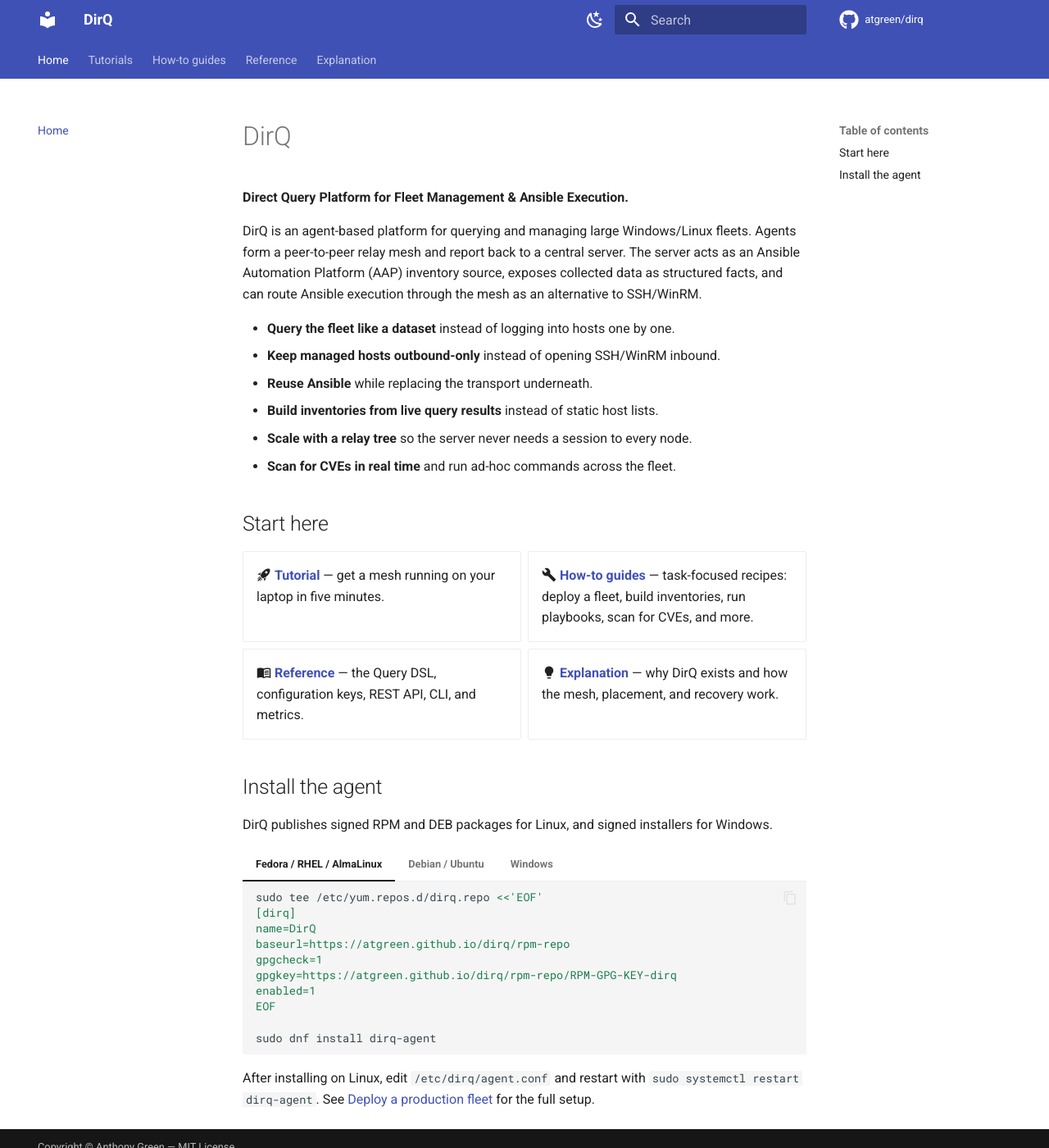
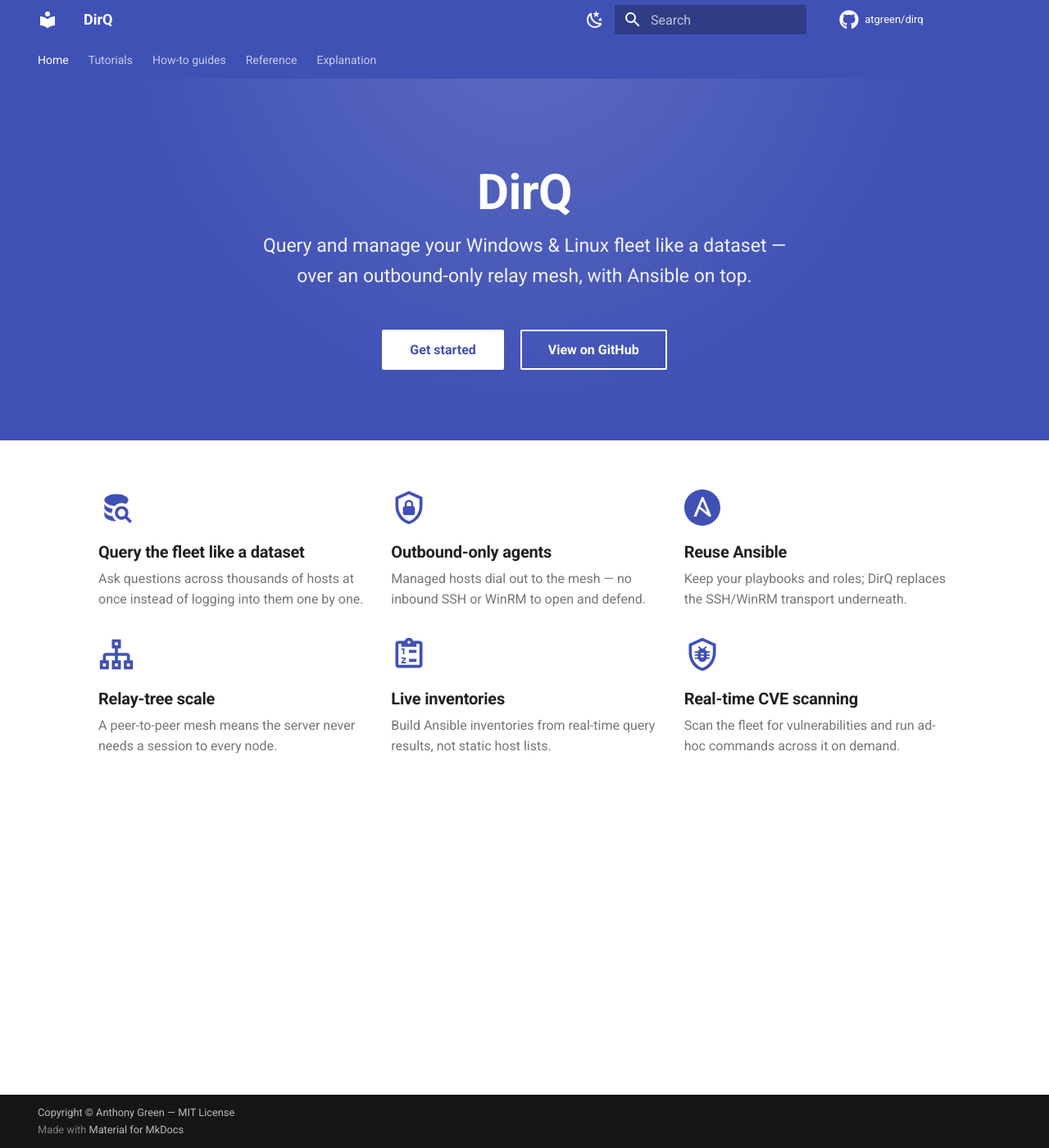
Before and after one commit to atgreen/dirq, an MkDocs documentation site: the page built from docs/index.md, in a window 1280 px wide and 1400 px high. Shown: the whole window at 82% size. Built offline with MkDocs 1.6.1 and Material for MkDocs 9.7.7, drawn with Linux system fonts in a browser that asks for light colours; comment, search, counter and statistics services are not loaded.

Commit message:
docs: turn the site root into a landing page
Replace the docs-style home page with a full-width hero + feature grid
(overrides/home.html), with the article chrome hidden. The Diátaxis docs are
reached from the 'Get started' button and the top nav. Move the agent install
instructions (RPM/DEB/Windows) into the quick-start tutorial.

````diff
--- a/docs/index.md
+++ b/docs/index.md
@@ -1,93 +1,7 @@
-# DirQ
-
-**Direct Query Platform for Fleet Management & Ansible Execution.**
-
-DirQ is an agent-based platform for querying and managing large Windows/Linux
-fleets. Agents form a peer-to-peer relay mesh and report back to a central
-server. The server acts as an Ansible Automation Platform (AAP) inventory
-source, exposes collected data as structured facts, and can route Ansible
-execution through the mesh as an alternative to SSH/WinRM.
-
-- **Query the fleet like a dataset** instead of logging into hosts one by one.
-- **Keep managed hosts outbound-only** instead of opening SSH/WinRM inbound.
-- **Reuse Ansible** while replacing the transport underneath.
-- **Build inventories from live query results** instead of static host lists.
-- **Scale with a relay tree** so the server never needs a session to every node.
-- **Scan for CVEs in real time** and run ad-hoc commands across the fleet.
-
-## Start here
-
-<div class="grid cards" markdown>
-
-- :material-rocket-launch: **[Tutorial](tutorials/quick-start.md)** — get a mesh
-  running on your laptop in five minutes.
-- :material-wrench: **[How-to guides](how-to/production-deployment.md)** —
-  task-focused recipes: deploy a fleet, build inventories, run playbooks, scan
-  for CVEs, and more.
-- :material-book-open-variant: **[Reference](reference/query-dsl.md)** — the
-  Query DSL, configuration keys, REST API, CLI, and metrics.
-- :material-lightbulb: **[Explanation](explanation/why-dirq.md)** — why DirQ
-  exists and how the mesh, placement, and recovery work.
-
-</div>
-
-## Install the agent
-
-DirQ publishes signed RPM and DEB packages for Linux, and signed installers for
-Windows.
-
-=== "Fedora / RHEL / AlmaLinux"
-
-    ```bash
-    sudo tee /etc/yum.repos.d/dirq.repo <<'EOF'
-    [dirq]
-    name=DirQ
-    baseurl=https://atgreen.github.io/dirq/rpm-repo
-    gpgcheck=1
-    gpgkey=https://atgreen.github.io/dirq/rpm-repo/RPM-GPG-KEY-dirq
-    enabled=1
-    EOF
-
-    sudo dnf install dirq-agent
-    ```
-
-=== "Debian / Ubuntu"
-
-    ```bash
-    curl -fsSL https://atgreen.github.io/dirq/deb-repo/dirq-archive-keyring.gpg \
-      | sudo gpg --dearmor -o /usr/share/keyrings/dirq-archive-keyring.gpg
-
-    echo "deb [signed-by=/usr/share/keyrings/dirq-archive-keyring.gpg] \
-      https://atgreen.github.io/dirq/deb-repo stable main" \
-      | sudo tee /etc/apt/sources.list.d/dirq.list
-
-    sudo apt update
-    sudo apt install dirq-agent
-    ```
-
-=== "Windows"
-
-    Download and run the latest signed installer from the
-    [releases page](https://github.com/atgreen/dirq/releases/latest):
-
-    - **`dirq-agent-<version>.msi`** — for unattended / GPO deployment:
-
-        ```powershell
-        msiexec /i dirq-agent-<version>.msi /qn
-        ```
-
-    - **`dirq-agent-<version>-setup.exe`** — interactive installer.
-
-    Prefer a standalone binary? Download `dirq-agent-windows-amd64.exe`
-    (or `dirq-agent-windows-arm64.exe`) and register it as a Windows Service:
-
-    ```powershell
-    .\dirq-agent-windows-amd64.exe install
-    ```
-
-    The agent runs as a Windows Service (SYSTEM). After installing, edit
-    `C:\ProgramData\dirq\agent.conf` and restart the **dirq-agent** service.
-
-After installing on Linux, edit `/etc/dirq/agent.conf` and restart with
-`sudo systemctl restart dirq-agent`. See
-[Deploy a production fleet](how-to/production-deployment.md) for the full setup.
+---
+title: DirQ — Direct Query Platform for Fleet Management & Ansible Execution
+template: home.html
+hide:
+  - navigation
+  - toc
+---
--- /dev/null
+++ b/overrides/home.html
@@ -0,0 +1,144 @@
+{% extends "main.html" %}
+
+<!--
+  Landing page for DirQ (the site root). A full-width hero + feature grid, with
+  the normal article chrome hidden. The Diátaxis documentation lives under
+  /tutorials, /how-to, /reference, and /explanation and is reached from here.
+
+  index.md sets `template: home.html` and `hide: [navigation, toc]`; this block
+  replaces the tab strip area with the hero and features, and the content block
+  is emptied so no empty article renders below.
+-->
+
+{% block tabs %}
+  {{ super() }}
+
+  <style>
+    .md-main__inner { margin-top: 0; }
+    .md-content { display: none; }
+
+    .dx-hero {
+      padding: 5rem 0.8rem 4rem;
+      text-align: center;
+      background:
+        radial-gradient(circle at 50% -20%,
+          var(--md-primary-fg-color--light) 0%, transparent 60%),
+        var(--md-primary-fg-color);
+      color: var(--md-primary-bg-color);
+    }
+    .dx-hero h1 {
+      font-size: 3rem;
+      font-weight: 700;
+      margin: 0 0 0.4rem;
+      color: var(--md-primary-bg-color);
+    }
+    .dx-hero__tagline {
+      font-size: 1.15rem;
+      max-width: 34rem;
+      margin: 0 auto 2rem;
+      opacity: 0.92;
+    }
+    .dx-hero .md-button {
+      margin: 0.3rem 0.4rem;
+    }
+    .dx-hero .md-button--primary {
+      background-color: var(--md-primary-bg-color);
+      color: var(--md-primary-fg-color);
+      border-color: var(--md-primary-bg-color);
+    }
+    .dx-hero .md-button:not(.md-button--primary) {
+      color: var(--md-primary-bg-color);
+      border-color: var(--md-primary-bg-color);
+    }
+    .dx-hero .md-button:not(.md-button--primary):hover {
+      background-color: var(--md-primary-bg-color);
+      color: var(--md-primary-fg-color);
+    }
+
+    .dx-features { padding: 3rem 0.8rem 4rem; }
+    .dx-features__grid {
+      display: grid;
+      grid-template-columns: repeat(auto-fit, minmax(15rem, 1fr));
+      gap: 1.6rem;
+      max-width: 52rem;
+      margin: 0 auto;
+    }
+    .dx-feature__icon svg {
+      height: 2.2rem;
+      width: 2.2rem;
+      fill: var(--md-primary-fg-color);
+    }
+    .dx-feature h2 {
+      font-size: 1rem;
+      font-weight: 700;
+      margin: 0.5rem 0 0.3rem;
+    }
+    .dx-feature p {
+      margin: 0;
+      font-size: 0.8rem;
+      color: var(--md-default-fg-color--light);
+    }
+  </style>
+
+  <section class="dx-hero">
+    <div class="md-grid md-typeset">
+      <h1>DirQ</h1>
+      <p class="dx-hero__tagline">
+        Query and manage your Windows &amp; Linux fleet like a dataset —
+        over an outbound-only relay mesh, with Ansible on top.
+      </p>
+      <a href="{{ 'tutorials/quick-start/' | url }}" class="md-button md-button--primary">
+        Get started
+      </a>
+      <a href="{{ config.repo_url }}" class="md-button">
+        View on GitHub
+      </a>
+    </div>
+  </section>
+
+  <section class="dx-features">
+    <div class="md-grid md-typeset">
+      <div class="dx-features__grid">
+
+        <div class="dx-feature">
+          <div class="dx-feature__icon">{% include ".icons/material/database-search.svg" %}</div>
+          <h2>Query the fleet like a dataset</h2>
+          <p>Ask questions across thousands of hosts at once instead of logging into them one by one.</p>
+        </div>
+
+        <div class="dx-feature">
+          <div class="dx-feature__icon">{% include ".icons/material/shield-lock-outline.svg" %}</div>
+          <h2>Outbound-only agents</h2>
+          <p>Managed hosts dial out to the mesh — no inbound SSH or WinRM to open and defend.</p>
+        </div>
+
+        <div class="dx-feature">
+          <div class="dx-feature__icon">{% include ".icons/simple/ansible.svg" %}</div>
+          <h2>Reuse Ansible</h2>
+          <p>Keep your playbooks and roles; DirQ replaces the SSH/WinRM transport underneath.</p>
+        </div>
+
+        <div class="dx-feature">
+          <div class="dx-feature__icon">{% include ".icons/material/sitemap-outline.svg" %}</div>
+          <h2>Relay-tree scale</h2>
+          <p>A peer-to-peer mesh means the server never needs a session to every node.</p>
+        </div>
+
+        <div class="dx-feature">
+          <div class="dx-feature__icon">{% include ".icons/material/clipboard-list-outline.svg" %}</div>
+          <h2>Live inventories</h2>
+          <p>Build Ansible inventories from real-time query results, not static host lists.</p>
+        </div>
+
+        <div class="dx-feature">
+          <div class="dx-feature__icon">{% include ".icons/material/shield-bug-outline.svg" %}</div>
+          <h2>Real-time CVE scanning</h2>
+          <p>Scan the fleet for vulnerabilities and run ad-hoc commands across it on demand.</p>
+        </div>
+
+      </div>
+    </div>
+  </section>
+{% endblock %}
+
+{% block content %}{% endblock %}
````
Also changed, not shown: docs/tutorials/quick-start.md (+66 -2 lines).
